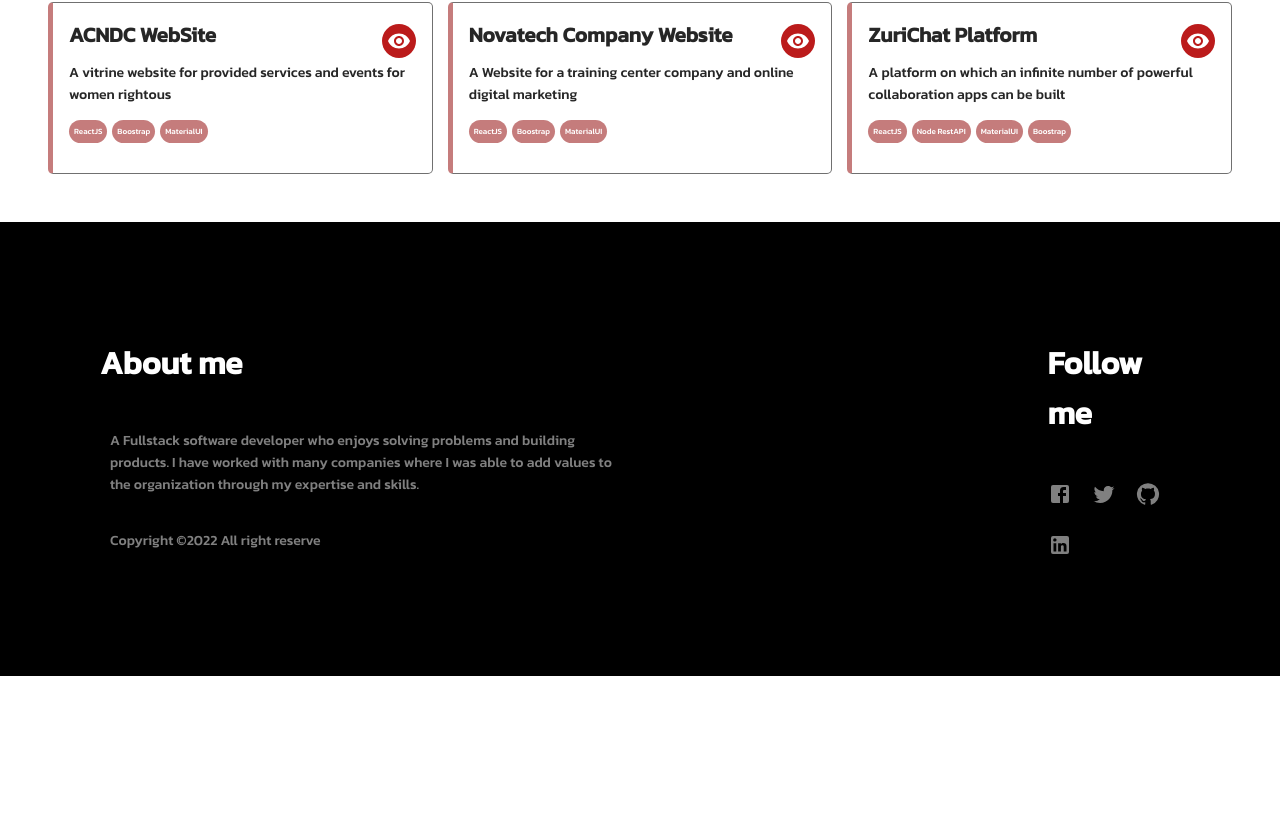
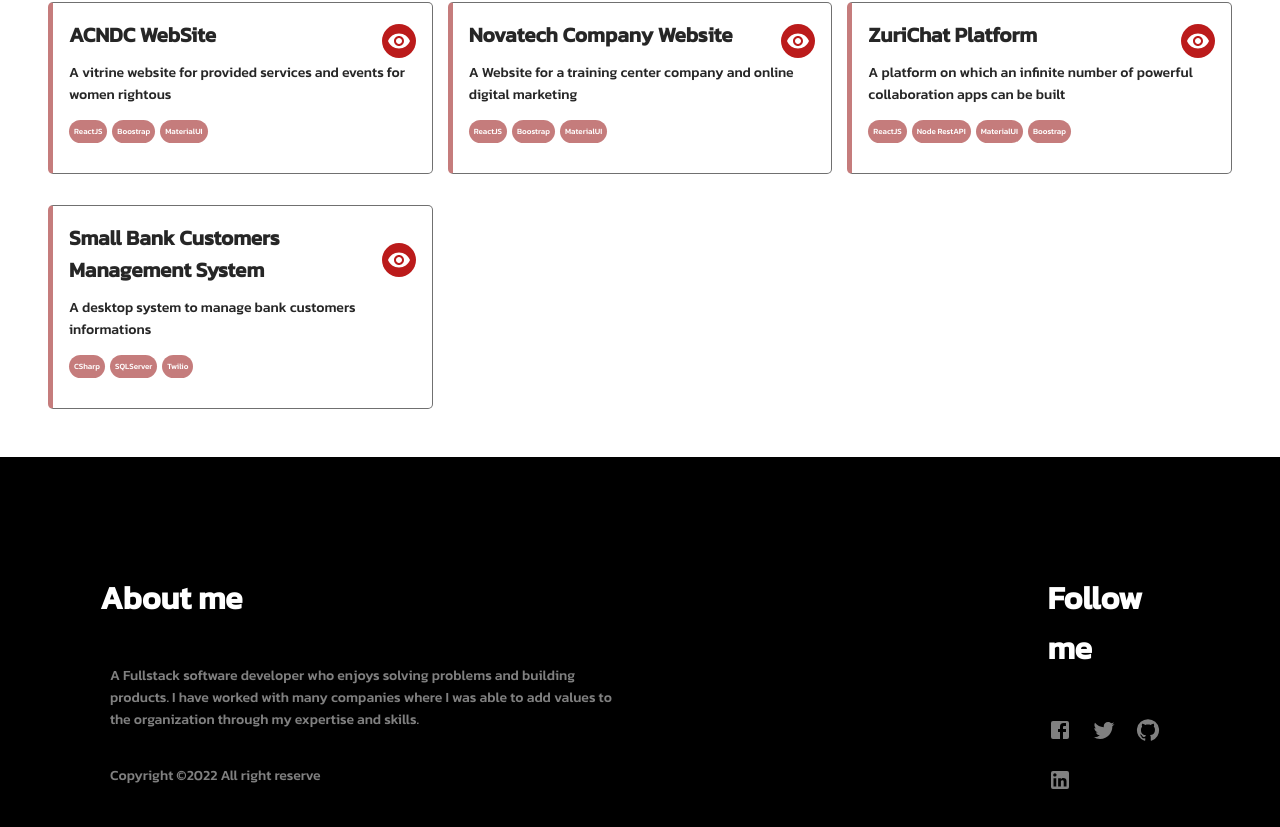
Before and after one commit to obediobadiah/My_portfolio, a React (Create React App) app: page / in a window 1280 px wide. Shown: the part 3884-4711 px from the top of the page. Before the commit the page ends 4560 px from the top, so only its background shows below. Built offline with nearby package versions, Linux system fonts and the light colour scheme.

Commit message:
Projects section

```diff
--- a/src/Components/Projects.js
+++ b/src/Components/Projects.js
@@ -75,6 +75,26 @@ function Projects() {
 						</div>
 
 
+						<div className="project-box">
+							<div className="projects-info">
+								<div className="projects-details">
+									<div className='project_title'>
+										<h2>Small Bank Customers Management System</h2>
+										<a href="https://github.com/obediobadiah/SmallBankManagementSystem"><VisibilityIcon/></a>
+									</div>
+									<p>A desktop system to manage bank customers informations</p>
+									<div className='project_skills'>
+										<ul>
+											<li>CSharp</li>
+											<li>SQLServer</li>
+											<li>Twilio</li>
+										</ul>
+									</div>
+								</div>
+							</div>
+						</div>
+
+
 
 					</div>
 				</div>
```
